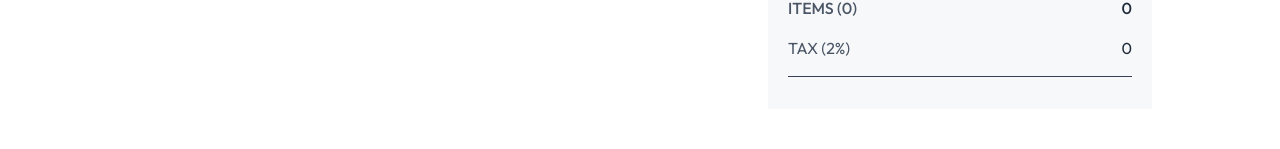
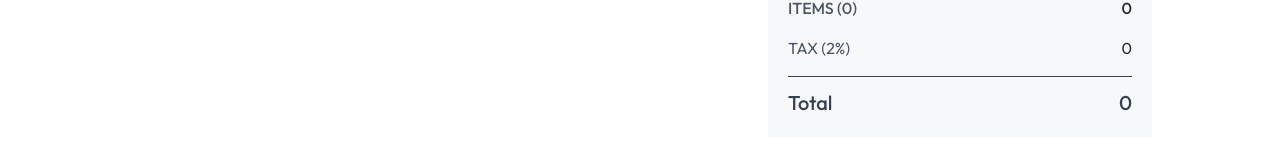
Before and after one commit to mheyrie/fastcart, a Next.js app: page /cart in a window 1280 px wide. Shown: the part 471-620 px from the top of the page. Built offline with nearby package versions, Linux system fonts and the light colour scheme; no server answers.

Commit message:
Adds total calculation to order summary
Displays the total amount in the order summary, including currency and a 2% fee calculation. Enhances user clarity by showing the final cost breakdown.

```diff
--- a/components/OrderSummary.jsx
+++ b/components/OrderSummary.jsx
@@ -112,7 +112,13 @@ function OrderSummary() {
               {Math.floor(getCartAmount() * 0.02)}
             </p>
           </div>
-          <div className="flex justify-between text-lg md:text-xl font-medium border-t pt-3"></div>{" "}
+          <div className="flex justify-between text-lg md:text-xl font-medium border-t pt-3">
+            <p>Total</p>
+            <p className="">
+              {currency}
+              {getCartAmount() + Math.floor(getCartAmount() * 0.02)}
+            </p>
+          </div>
         </div>
       </div>
     </div>
```
